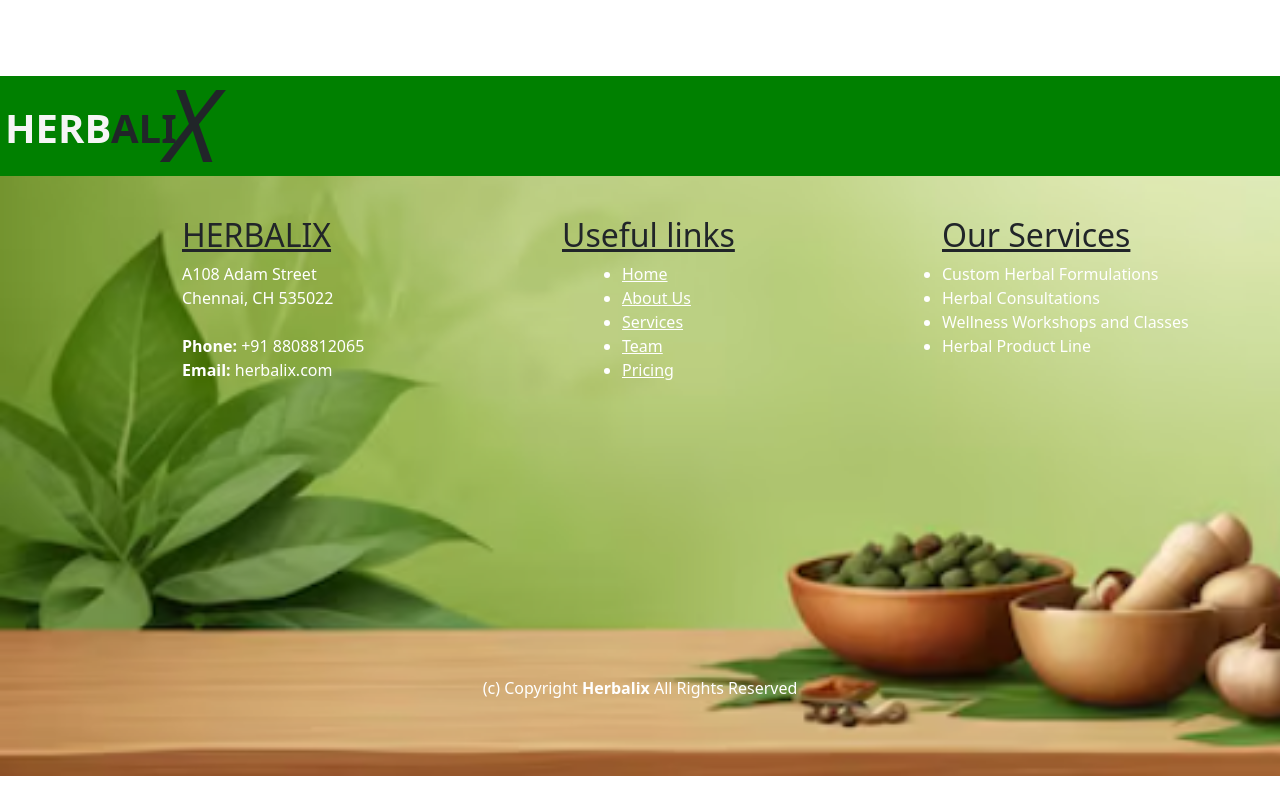
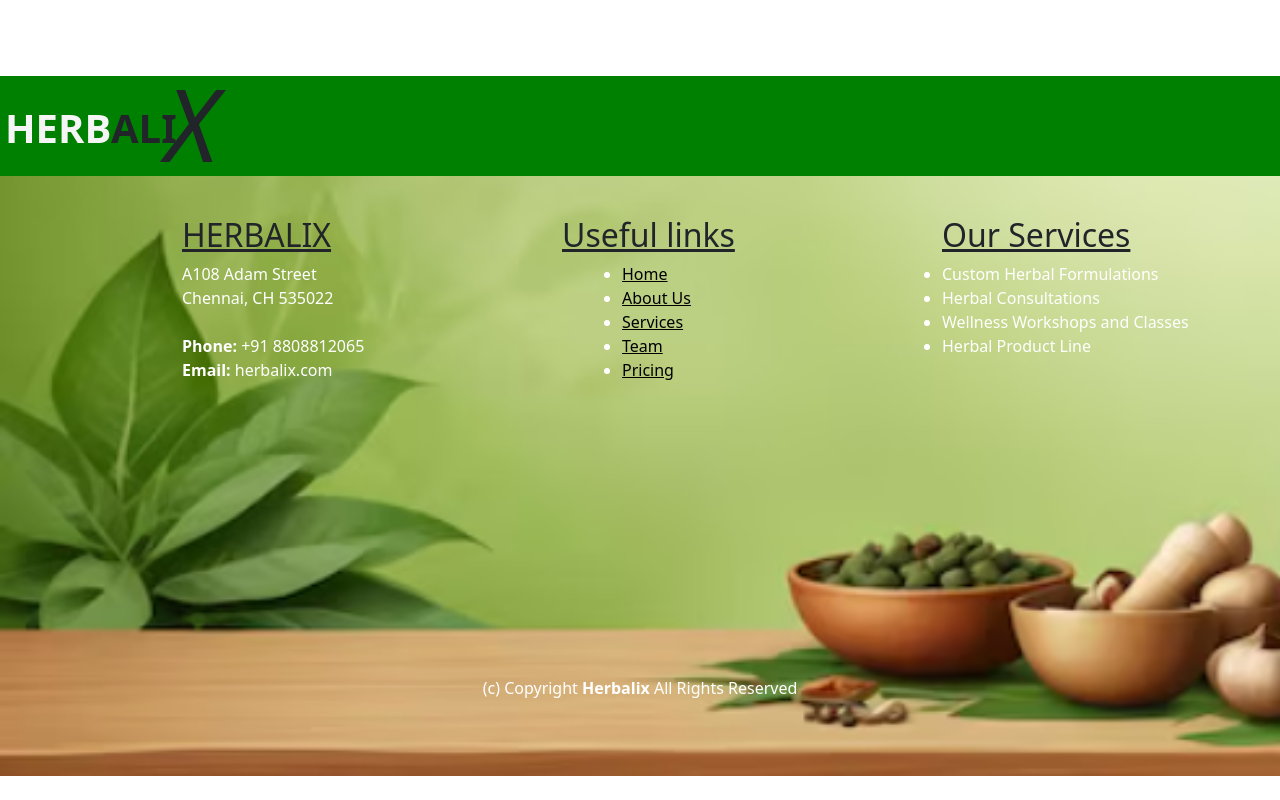
Before and after one commit to Susmitham-2004-art/authsec, an Angular app: page / in a window 1280 px wide. Shown: the part 3738-4538 px from the top of the page. Built offline with nearby package versions, Linux system fonts and the light colour scheme.

Commit message:
fix:adds

```diff
--- a/src/app/landingpage/landingpage.component.css
+++ b/src/app/landingpage/landingpage.component.css
@@ -333,9 +333,9 @@ h5{
     color: white; /* Text color when hovered */
 }
 .basha{
-    color: white;
+    color:black;
 }
 a:hover{
 
-    color:black;
+    color:white;
    }
```
